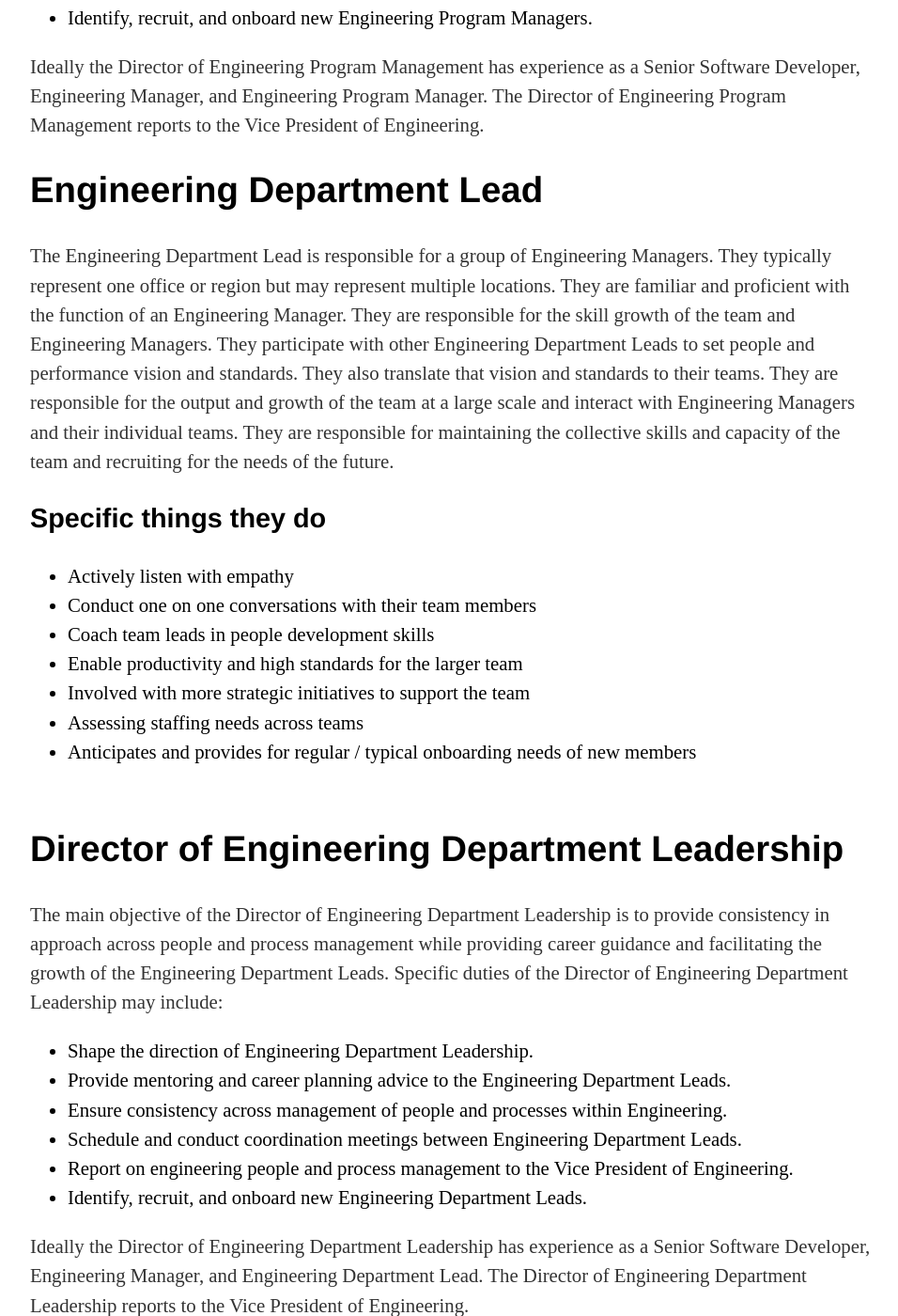
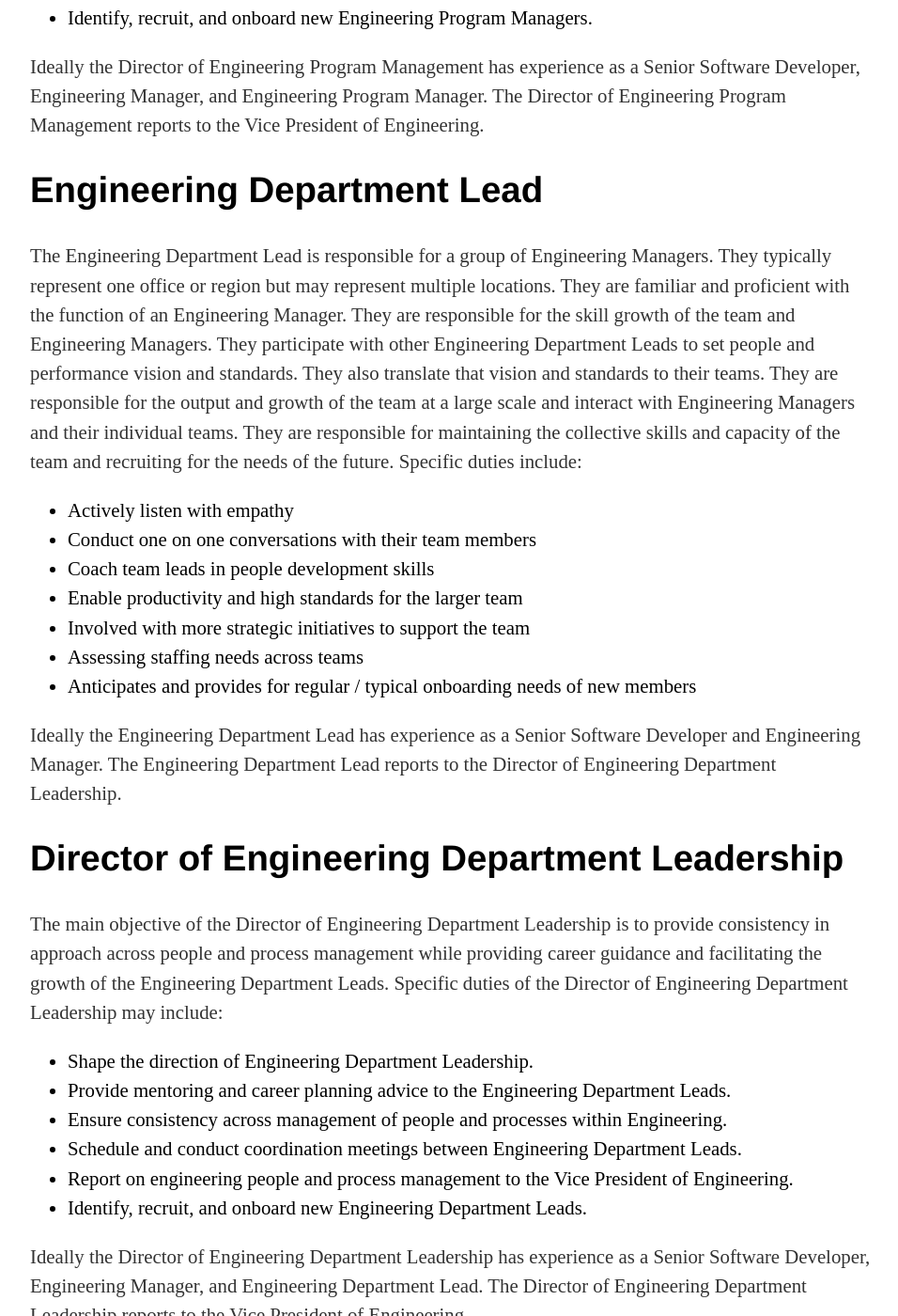
Before and after one commit to OSIEng/osieng.github.io, a Jekyll site: the page built from leadership_track/index.html, in a window 1280 px wide and 1400 px high, scrolled down 3543 px. Shown: the whole window at 94% size, without its empty margins (160-1116 px from the left). Built offline with Jekyll 4.4.1, drawn with Linux system fonts in a browser that asks for light colours.

Commit message:
Update index.html

```diff
--- a/leadership_track/index.html
+++ b/leadership_track/index.html
@@ -107,8 +107,7 @@
 </p>
 
 <h2>Engineering Department Lead</h2>
-<p>The Engineering Department Lead is responsible for a group of Engineering Managers. They typically represent one office or region but may represent multiple locations. They are familiar and proficient with the function of an Engineering Manager. They are responsible for the skill growth of the team and Engineering Managers. They participate with other Engineering Department Leads to set people and performance vision and standards. They also translate that vision and standards to their teams. They are responsible for the output and growth of the team at a large scale and interact with Engineering Managers and their individual teams. They are responsible for maintaining the collective skills and capacity of the team and recruiting for the needs of the future.  </p>
-<h3>Specific things they do</h3>
+<p>The Engineering Department Lead is responsible for a group of Engineering Managers. They typically represent one office or region but may represent multiple locations. They are familiar and proficient with the function of an Engineering Manager. They are responsible for the skill growth of the team and Engineering Managers. They participate with other Engineering Department Leads to set people and performance vision and standards. They also translate that vision and standards to their teams. They are responsible for the output and growth of the team at a large scale and interact with Engineering Managers and their individual teams. They are responsible for maintaining the collective skills and capacity of the team and recruiting for the needs of the future. Specific duties include:
 <ul>
 <li>Actively listen with empathy </li>
 <li>Conduct one on one conversations with their team members </li>
@@ -118,7 +117,11 @@
 <li>Assessing staffing needs across teams  </li>
 <li>Anticipates and provides for regular / typical onboarding needs of new members </li>
 </ul>
-</br>
+</p>
+<p>
+Ideally the Engineering Department Lead has experience as a Senior Software Developer and Engineering Manager. The Engineering Department Lead reports to the Director of Engineering Department Leadership.
+</p>
+
 
 <h2>Director of Engineering Department Leadership</h2>
 <p>The main objective of the Director of Engineering Department Leadership is to provide consistency in approach across people and process management while providing career guidance and facilitating the growth of the Engineering Department Leads. Specific duties of the Director of Engineering Department Leadership may include:
```
